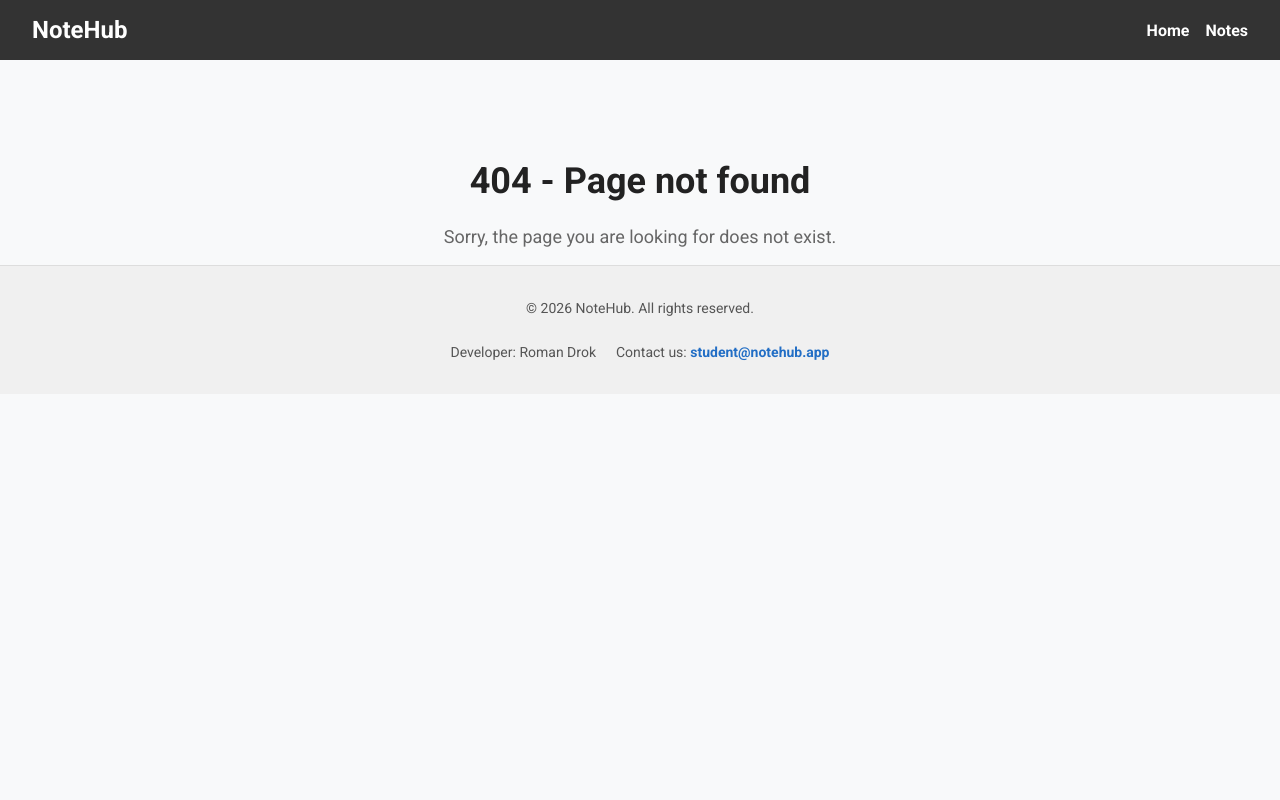
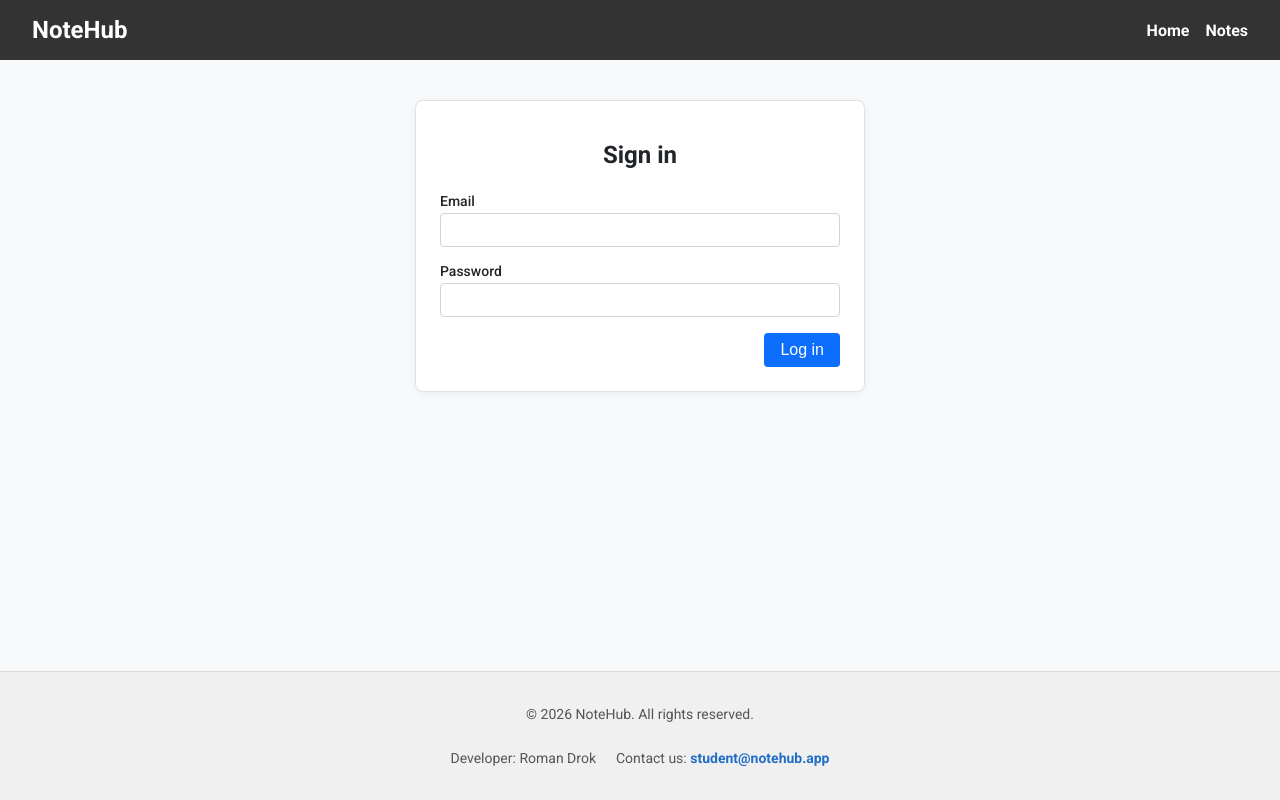
Before and after one commit to rookglli/09-auth, a Next.js app: page /sign-in in a window 1280 px wide. Before the commit this address had no page. Built offline with nearby package versions, Linux system fonts and the light colour scheme; no server answers.

Commit message:
Add user sign-in page with GoIT styles

```diff
--- /dev/null
+++ b/app/(auth routes)/sign-in/page.module.css
@@ -0,0 +1,68 @@
+.mainContent {
+  flex: 1;
+}
+
+.form {
+  display: flex;
+  flex-direction: column;
+  gap: 16px;
+  max-width: 400px;
+  margin: 40px auto;
+  padding: 24px;
+  background-color: #fff;
+  border: 1px solid #dee2e6;
+  border-radius: 8px;
+  box-shadow: 0 2px 8px rgba(0, 0, 0, 0.05);
+}
+
+.formTitle {
+  font-size: 24px;
+  font-weight: 600;
+  text-align: center;
+  margin-bottom: 8px;
+  color: #212529;
+}
+
+.formGroup {
+  display: flex;
+  flex-direction: column;
+  font-size: 14px;
+  font-weight: 500;
+  color: #212529;
+}
+
+.input {
+  margin-top: 4px;
+  padding: 8px 12px;
+  font-size: 14px;
+  border: 1px solid #ced4da;
+  border-radius: 4px;
+}
+
+.actions {
+  display: flex;
+  justify-content: flex-end;
+  gap: 8px;
+}
+
+.submitButton {
+  padding: 8px 16px;
+  font-size: 16px;
+  background-color: #0d6efd;
+  color: #fff;
+  border: none;
+  border-radius: 4px;
+  cursor: pointer;
+  transition: background-color 0.2s ease;
+}
+
+.submitButton:hover {
+  background-color: #0b5ed7;
+}
+
+.error {
+  color: #dc3545;
+  font-size: 12px;
+  margin-top: 4px;
+  text-align: center;
+}
--- /dev/null
+++ b/app/(auth routes)/sign-in/page.tsx
@@ -0,0 +1,107 @@
+'use client';
+
+import { useState, type FormEvent } from 'react';
+import { useRouter } from 'next/navigation';
+import { useMutation } from '@tanstack/react-query';
+import axios from 'axios';
+
+import { login } from '@/lib/api/clientApi';
+
+import css from './page.module.css';
+
+export default function SignInPage() {
+  const router = useRouter();
+
+  const [error, setError] = useState('');
+
+  const { mutate, isPending } = useMutation({
+    mutationFn: login,
+
+    onSuccess: () => {
+      setError('');
+      router.replace('/profile');
+      router.refresh();
+    },
+
+    onError: (error: Error) => {
+      if (axios.isAxiosError(error)) {
+        const message = error.response?.data?.message;
+
+        setError(
+          typeof message === 'string'
+            ? message
+            : 'Login failed. Please check your email and password.',
+        );
+      } else {
+        setError('Something went wrong. Please try again.');
+      }
+    },
+  });
+
+  const handleSubmit = (event: FormEvent<HTMLFormElement>) => {
+    event.preventDefault();
+
+    setError('');
+
+    const formData = new FormData(event.currentTarget);
+
+    const email = String(formData.get('email') ?? '').trim();
+    const password = String(formData.get('password') ?? '');
+
+    if (!email || !password) {
+      setError('Please fill in all fields.');
+      return;
+    }
+
+    mutate({
+      email,
+      password,
+    });
+  };
+
+  return (
+    <main className={css.mainContent}>
+      <form className={css.form} onSubmit={handleSubmit}>
+        <h1 className={css.formTitle}>Sign in</h1>
+
+        <div className={css.formGroup}>
+          <label htmlFor="email">Email</label>
+
+          <input
+            id="email"
+            type="email"
+            name="email"
+            className={css.input}
+            autoComplete="email"
+            required
+          />
+        </div>
+
+        <div className={css.formGroup}>
+          <label htmlFor="password">Password</label>
+
+          <input
+            id="password"
+            type="password"
+            name="password"
+            className={css.input}
+            autoComplete="current-password"
+            required
+          />
+        </div>
+
+        <div className={css.actions}>
+          <button
+            type="submit"
+            className={css.submitButton}
+            disabled={isPending}
+          >
+            {isPending ? 'Logging in...' : 'Log in'}
+          </button>
+        </div>
+
+        {error && <p className={css.error}>{error}</p>}
+      </form>
+    </main>
+  );
+}
```
